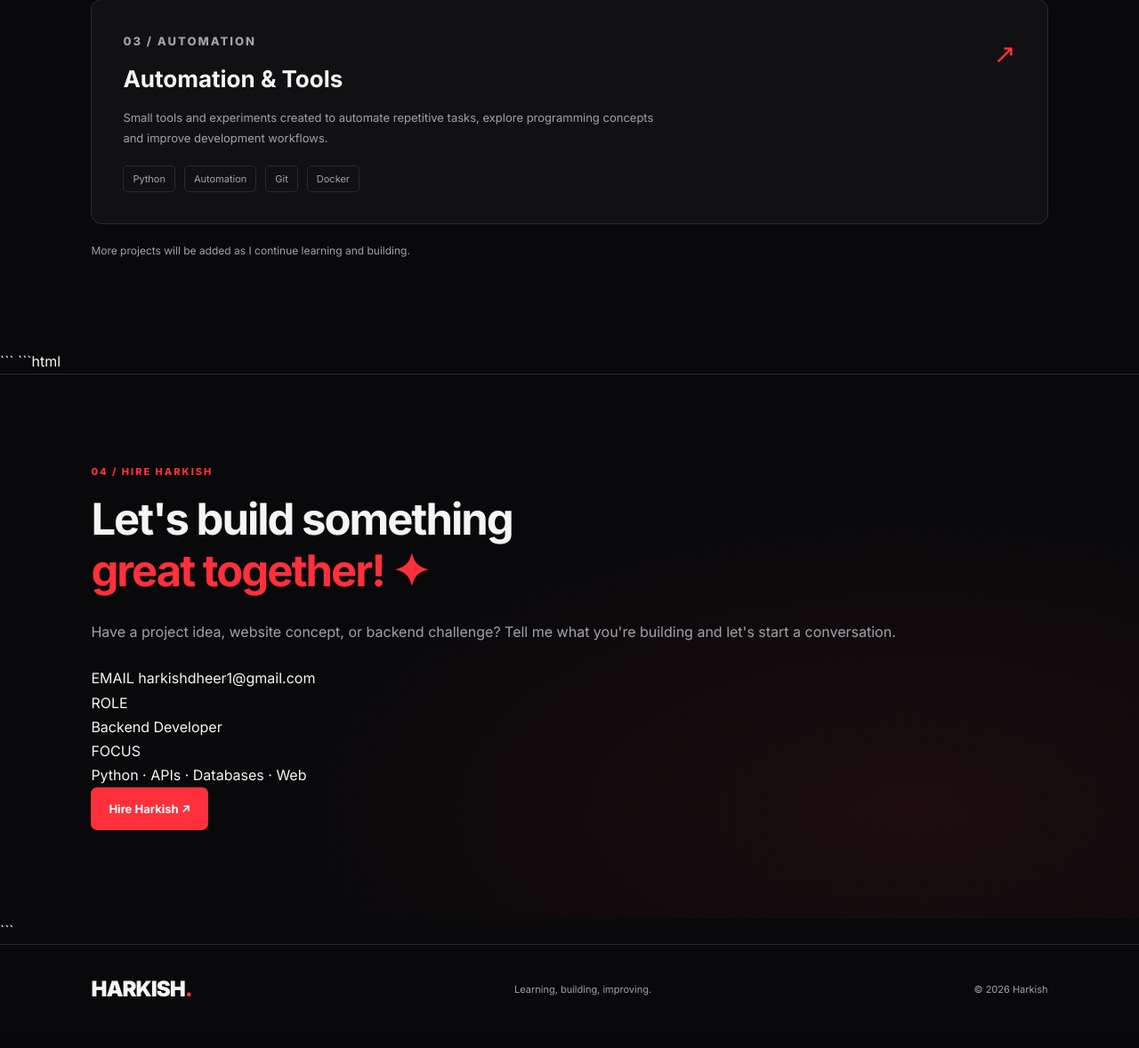
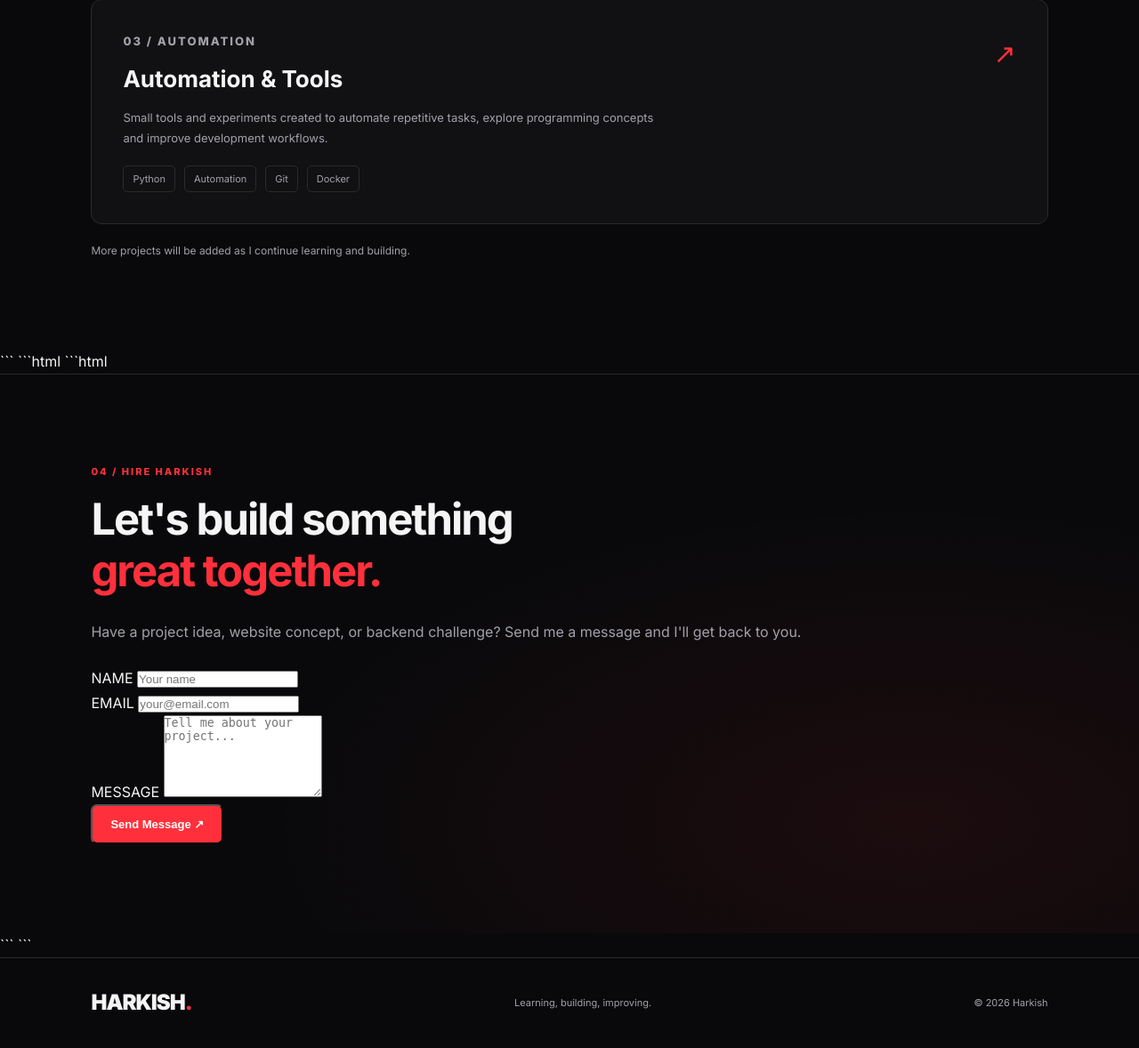
Before and after one commit to harkishdheer-bit/harkish-verse, a Flask app: page / in a window 1280 px wide. Shown: the part 3004-4182 px from the top of the page at 89% size. Before the commit the page ends 4125 px from the top, so only its background shows below. Run offline with Flask 3, Linux system fonts and the light colour scheme.

Commit message:
Update index.html

````diff
--- a/templates/index.html
+++ b/templates/index.html
@@ -269,40 +269,60 @@
 
 
         ```html
+```html
 <section class="contact-section" id="contact">
     <p class="section-label">04 / HIRE HARKISH</p>
 
-    <h2>Let's build something<br><span>great together! ✦</span></h2>
+    <h2>Let's build something<br><span>great together.</span></h2>
 
     <p>
         Have a project idea, website concept, or backend challenge?
-        Tell me what you're building and let's start a conversation.
+        Send me a message and I'll get back to you.
     </p>
 
-    <div class="hire-details">
-        <div>
-            <span class="detail-label">EMAIL</span>
-            <a href="mailto:harkishdheer1@gmail.com">
-                harkishdheer1@gmail.com
-            </a>
+    <form class="hire-form" action="/contact" method="POST">
+
+        <div class="form-group">
+            <label for="name">NAME</label>
+            <input
+                type="text"
+                id="name"
+                name="name"
+                placeholder="Your name"
+                required
+            >
         </div>
 
-        <div>
-            <span class="detail-label">ROLE</span>
-            <p>Backend Developer</p>
+        <div class="form-group">
+            <label for="email">EMAIL</label>
+            <input
+                type="email"
+                id="email"
+                name="email"
+                placeholder="your@email.com"
+                required
+            >
         </div>
 
-        <div>
-            <span class="detail-label">FOCUS</span>
-            <p>Python · APIs · Databases · Web</p>
+        <div class="form-group">
+            <label for="message">MESSAGE</label>
+            <textarea
+                id="message"
+                name="message"
+                rows="6"
+                placeholder="Tell me about your project..."
+                required
+            ></textarea>
         </div>
-    </div>
 
-    <a class="button-primary"
-       href="mailto:harkishdheer1@gmail.com?subject=Project%20Inquiry%20for%20HARKISH">
-        Hire Harkish ↗
-    </a>
+        <button type="submit" class="button-primary">
+            Send Message ↗
+        </button>
+
+    </form>
 </section>
+```
+
 ```
 
     </main>
````
